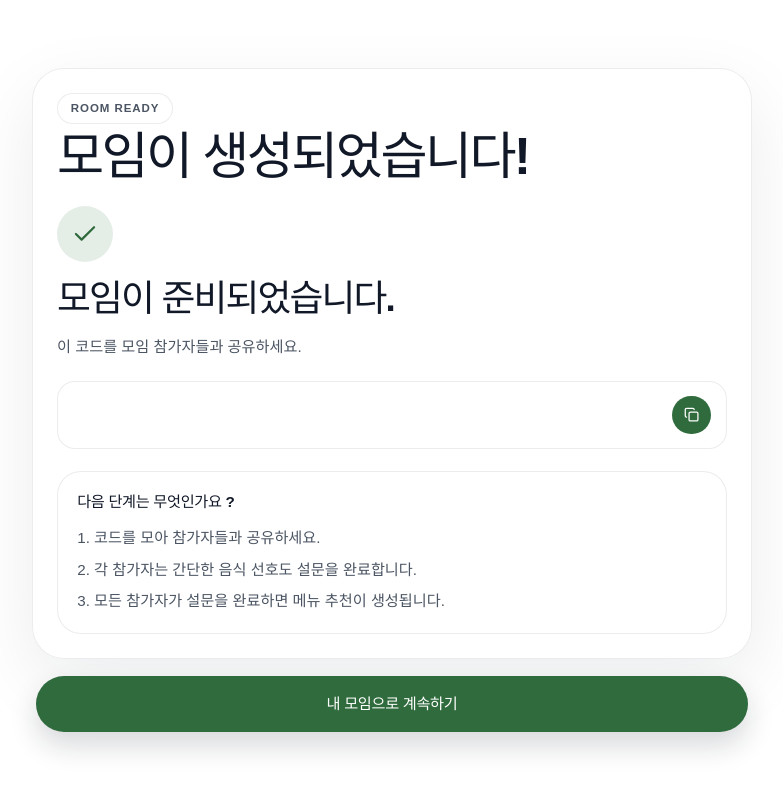
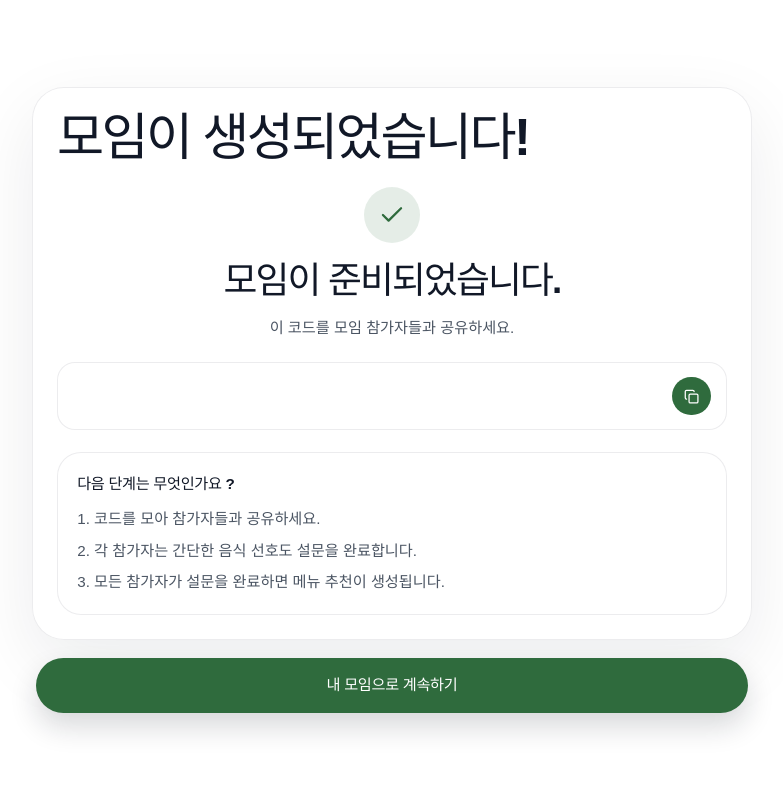
Before and after one commit to minwoo1119/Plate-Picks-Frontend, a React (Vite) app: page /party-created in a window 1280 px wide. Shown: the top 792 px of the page, without its empty margins (248-1031 px from the left). Built offline with nearby package versions, Linux system fonts and the light colour scheme.

Commit message:
fix: 영어 제목 삭제 #20

```diff
--- a/src/components/common/Header.tsx
+++ b/src/components/common/Header.tsx
@@ -2,13 +2,11 @@ import styles from "./header.module.scss";
 
 type HeaderProps = {
 	text: string;
-	eyebrow?: string;
 };
 
-function Header({ text, eyebrow = "Plate Picks" }: HeaderProps) {
+function Header({ text }: HeaderProps) {
 	return (
 		<header className={styles.container}>
-			<div className={styles.eyebrow}>{eyebrow}</div>
 			<h1 className={styles.title}>{text}</h1>
 		</header>
 	);
--- a/src/components/common/header.module.scss
+++ b/src/components/common/header.module.scss
@@ -4,19 +4,6 @@
 	display: flex;
 	flex-direction: column;
 	align-items: flex-start;
-	gap: 0.45rem;
-}
-
-.eyebrow {
-	padding: 0.35rem 0.8rem;
-	border-radius: 999px;
-	font-size: 0.72rem;
-	font-weight: 700;
-	letter-spacing: 0.08em;
-	text-transform: uppercase;
-	color: var(--text-secondary);
-	background: rgba(255, 255, 255, 0.72);
-	border: 1px solid var(--line);
 }
 
 .title {
--- a/src/pages/join/JoinPage.tsx
+++ b/src/pages/join/JoinPage.tsx
@@ -54,7 +54,7 @@ function JoinPage() {
     return (
         <div className={styles.container}>
             <div className={styles.content}>
-                <Header text='모임 참여' eyebrow='Join a room' />
+                <Header text='모임 참여' />
                 <div className={styles.titleText}>함께 메뉴를 정해볼까요?</div>
                 <div className={styles.groupId}>
                     {roomId
--- a/src/pages/party-created/PartyCreatedPage.tsx
+++ b/src/pages/party-created/PartyCreatedPage.tsx
@@ -21,7 +21,7 @@ function PartyCreatedPage() {
     return (
         <div className={styles.container}>
             <div className={styles.content}>
-                <Header text='모임이 생성되었습니다!' eyebrow='Room ready' />
+                <Header text='모임이 생성되었습니다!' />
                 <div className={styles.checkContainer}>
                     <Check className={styles.icon} />
                     <div className={styles.mainText}>
--- a/src/pages/party-created/partyCreatedPage.module.scss
+++ b/src/pages/party-created/partyCreatedPage.module.scss
@@ -53,8 +53,9 @@
 .checkContainer {
 	display: flex;
 	flex-direction: column;
-	align-items: flex-start;
+	align-items: center;
 	gap: 0.6rem;
+	text-align: center;
 }
 
 .icon {
--- a/src/pages/progress/ProgressPage.tsx
+++ b/src/pages/progress/ProgressPage.tsx
@@ -89,7 +89,7 @@ function ProgressPage() {
     return (
         <div className={styles.container}>
             <div className={styles.heroPanel}>
-                <Header text='모임 진행 상황' eyebrow='Live room status' />
+                <Header text='모임 진행 상황' />
                 <div className={styles.statusBox}>
                     <Users className={styles.icon} />
                     <div className={styles.titleText}>응답 대기 중</div>
--- a/src/pages/recommand/RecommandPage.tsx
+++ b/src/pages/recommand/RecommandPage.tsx
@@ -42,7 +42,7 @@ function RecommandPage() {
     return (
         <div className={styles.container}>
             <div className={styles.heroSection}>
-                <Header text='메뉴 추천' eyebrow='Recommendation' />
+                <Header text='메뉴 추천' />
                 <RemainPoint remainCnt={remainPoint} />
                 <div className={styles.textArea}>
                     <div className={styles.title}>추천 메뉴</div>
--- a/src/pages/survey/SurveyPage.tsx
+++ b/src/pages/survey/SurveyPage.tsx
@@ -100,7 +100,7 @@ function SurveyPage() {
     return (
         <div className={styles.container}>
             <div className={styles.topArea}>
-                <Header text='음식 선호도' eyebrow='Preference survey' />
+                <Header text='음식 선호도' />
                 <div className={styles.content}>
                     <div className={styles.textArea}>
                         <div className={styles.titleText}>
```
